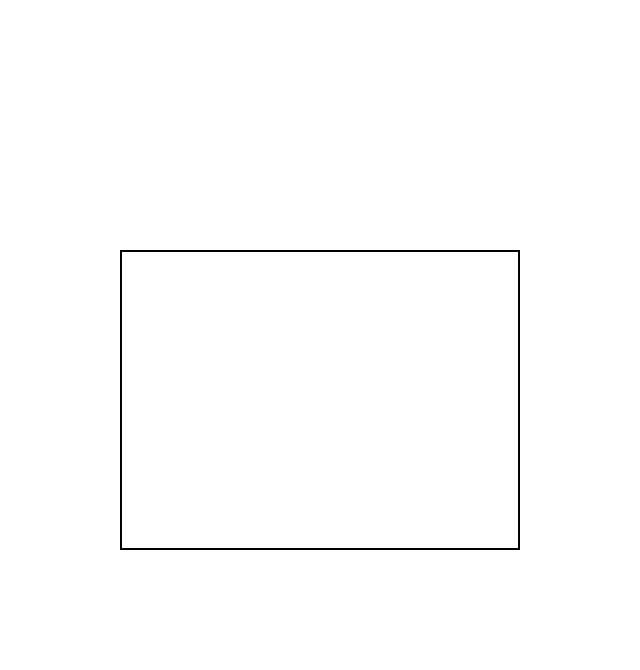
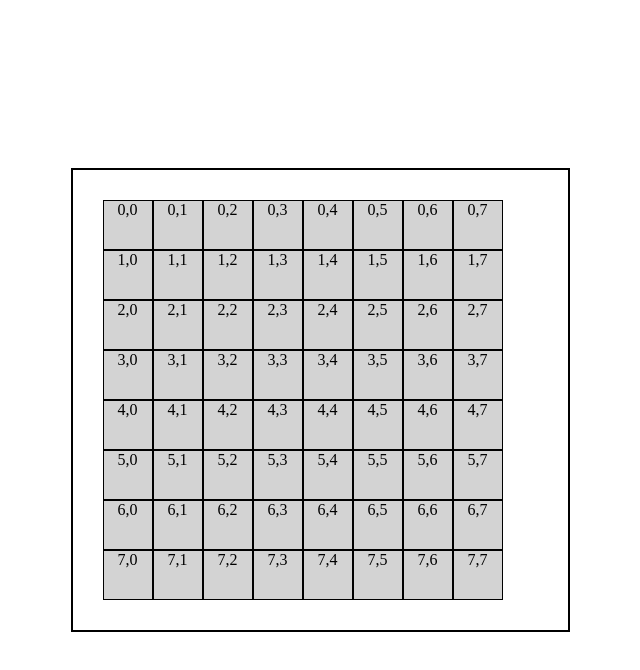
Before and after one commit to hannahro15/Musical-Themed-Candy-Crush, a plain HTML site: page index.html in a window 1280 px wide. Both pictures are taken after a click on the button "Play Game". Shown: the whole page, without its empty margins (320-960 px from the left). Drawn offline with Linux system fonts and the light colour scheme.

Commit message:
Create and generate the game board

```diff
--- a/script.js
+++ b/script.js
@@ -6,7 +6,21 @@ const gameBoard = document.getElementById('gameBoard');
 
 // Handle play button click
 playBtn.addEventListener('click', () => {
-    heading.style.display = 'none';
-    menu.style.display = 'none';
-    gameBoard.style.display = 'block';
+    heading.classList.add('hidden');
+    menu.classList.add('hidden');
+    if (!gameBoard.hasChildNodes()) generateGameBoard(8, 8);
+    gameBoard.classList.remove('hidden');
 });
+
+// Function to generate the game board
+function generateGameBoard(rows, cols) {
+    gameBoard.innerHTML = '';
+    for (let i = 0; i < rows; i++) {
+        for (let j = 0; j < cols; j++) {
+            const cell = document.createElement('div');
+            cell.className = 'cell';
+            cell.textContent = `${i},${j}`;
+            gameBoard.appendChild(cell);
+        }
+    }
+}
--- a/styles.css
+++ b/styles.css
@@ -35,3 +35,22 @@ body {
 .hidden {
     display: none;
 }
+
+#gameBoard {
+    display: flex;
+    flex-wrap: wrap;
+    width: 435px;
+}
+
+.cell {
+    width: 50px;
+    height: 50px;
+    display: flex;
+    justify-content: center;
+    box-sizing: border-box;
+    border: 1px solid black;
+}
+
+#gameBoard .cell {
+    background-color: lightgray;
+}
```
